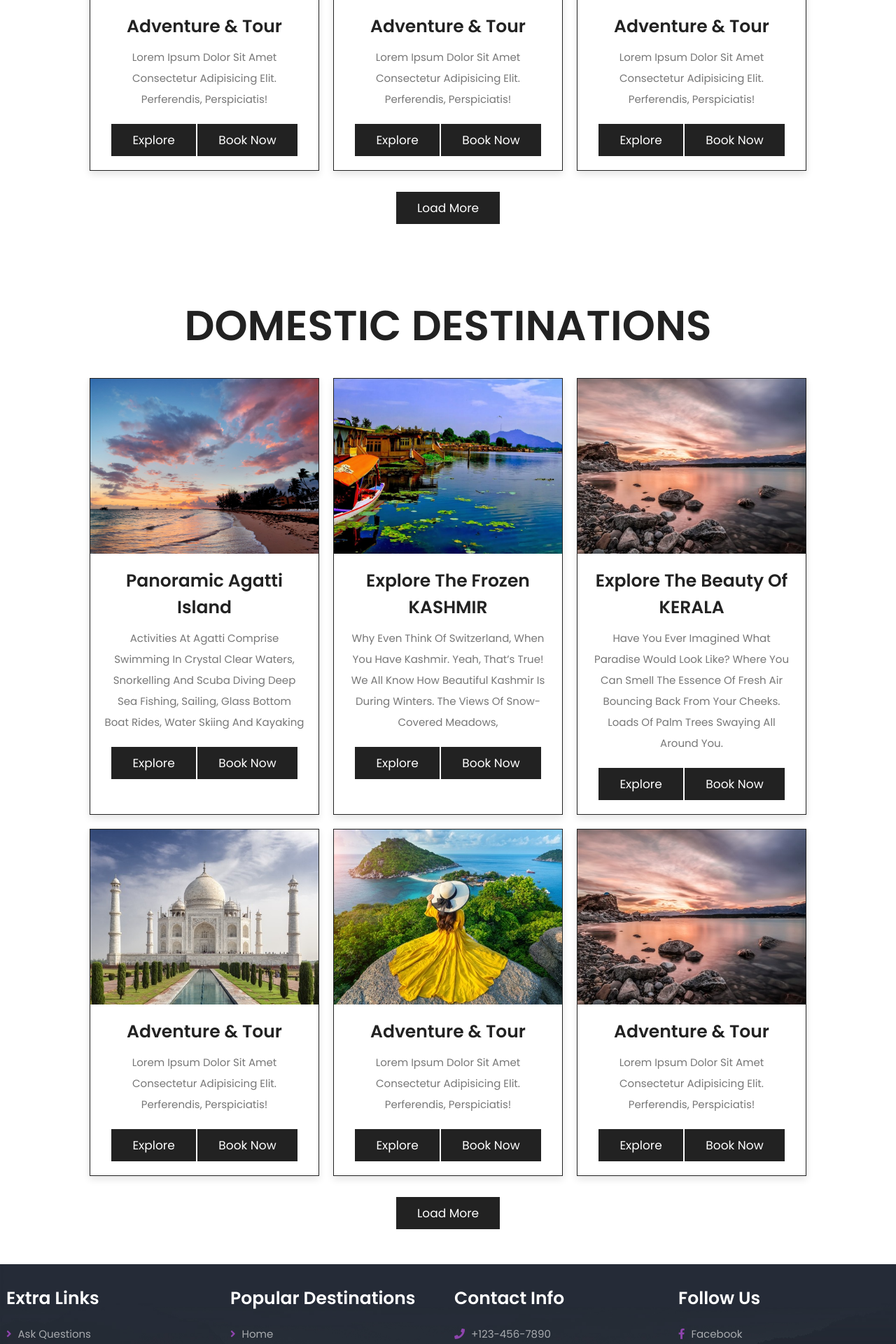
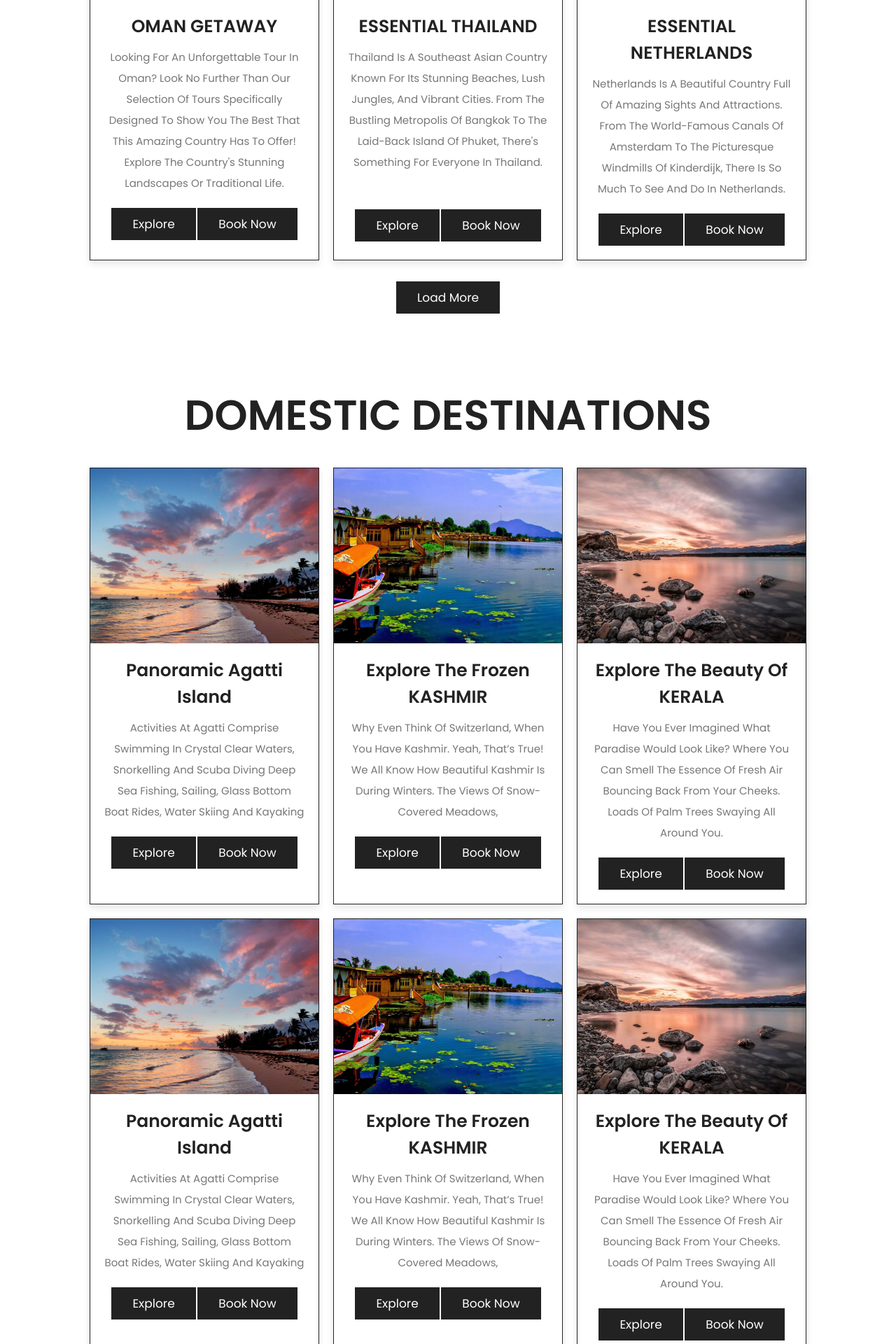
Before and after one commit to Alwyn25/inlandtours, a PHP site: page /package.php in a window 1280 px wide. Shown: the part 1544-3464 px from the top of the page at 70% size. Run offline with PHP 8.4, Linux system fonts and the light colour scheme.

Commit message:
Add files via upload

```diff
--- a/package.php
+++ b/package.php
@@ -92,8 +92,10 @@
             <img src="images/img-1.jpg" alt="">
          </div>
          <div class="content">
-            <h3>adventure & tour</h3>
-            <p>Lorem ipsum dolor sit amet consectetur adipisicing elit. Perferendis, perspiciatis!</p>
+            <h3>OMAN GETAWAY</h3>
+            <p>Looking for an unforgettable tour in Oman? Look no further than our selection of tours specifically designed to show you the best that this amazing country has to offer!
+            explore the country's stunning landscapes or Traditional  life.
+            </p>
             <a href="book.php" class="btn">explore</a>
             <a href="book.php" class="btn">book now</a>
          </div>
@@ -101,11 +103,11 @@
 
       <div class="box">
          <div class="image">
-            <img src="images/img-2.jpg" alt="">
+            <img src="images/thailand.jpg" alt="">
          </div>
          <div class="content">
-            <h3>adventure & tour</h3>
-            <p>Lorem ipsum dolor sit amet consectetur adipisicing elit. Perferendis, perspiciatis!</p>
+            <h3>ESSENTIAL THAILAND</h3>
+            <p>Thailand is a Southeast Asian country known for its stunning beaches, lush jungles, and vibrant cities. From the bustling metropolis of Bangkok to the laid-back island of Phuket, there's something for everyone in Thailand.</p><br><br>
             <a href="book.php" class="btn">explore</a>
             <a href="book.php" class="btn">book now</a>
          </div>
@@ -113,11 +115,11 @@
 
       <div class="box">
          <div class="image">
-            <img src="images/img-3.jpg" alt="">
+            <img src="images\netherlands.webp" alt="">
          </div>
          <div class="content">
-            <h3>adventure & tour</h3>
-            <p>Lorem ipsum dolor sit amet consectetur adipisicing elit. Perferendis, perspiciatis!</p>
+            <h3>ESSENTIAL NETHERLANDS</h3>
+            <p>Netherlands is a beautiful country full of amazing sights and attractions. From the world-famous canals of Amsterdam to the picturesque windmills of Kinderdijk, there is so much to see and do in Netherlands.</p>
             <a href="book.php" class="btn">explore</a>
             <a href="book.php" class="btn">book now</a>
          </div>
@@ -125,11 +127,13 @@
 
       <div class="box">
          <div class="image">
-            <img src="images/img-4.jpg" alt="">
+            <img src="images/img-1.jpg" alt="">
          </div>
          <div class="content">
-            <h3>adventure & tour</h3>
-            <p>Lorem ipsum dolor sit amet consectetur adipisicing elit. Perferendis, perspiciatis!</p>
+            <h3>OMAN GETAWAY</h3>
+            <p>Looking for an unforgettable tour in Oman? Look no further than our selection of tours specifically designed to show you the best that this amazing country has to offer!
+            explore the country's stunning landscapes or Traditional  life.
+            </p>
             <a href="book.php" class="btn">explore</a>
             <a href="book.php" class="btn">book now</a>
          </div>
@@ -137,11 +141,11 @@
 
       <div class="box">
          <div class="image">
-            <img src="images/img-5.jpg" alt="">
+            <img src="images/thailand.jpg" alt="">
          </div>
          <div class="content">
-            <h3>adventure & tour</h3>
-            <p>Lorem ipsum dolor sit amet consectetur adipisicing elit. Perferendis, perspiciatis!</p>
+            <h3>ESSENTIAL THAILAND</h3>
+            <p>Thailand is a Southeast Asian country known for its stunning beaches, lush jungles, and vibrant cities. From the bustling metropolis of Bangkok to the laid-back island of Phuket, there's something for everyone in Thailand.</p><br><br>
             <a href="book.php" class="btn">explore</a>
             <a href="book.php" class="btn">book now</a>
          </div>
@@ -149,11 +153,11 @@
 
       <div class="box">
          <div class="image">
-            <img src="images/img-6.jpg" alt="">
+            <img src="images\netherlands.webp" alt="">
          </div>
          <div class="content">
-            <h3>adventure & tour</h3>
-            <p>Lorem ipsum dolor sit amet consectetur adipisicing elit. Perferendis, perspiciatis!</p>
+            <h3>ESSENTIAL NETHERLANDS</h3>
+            <p>Netherlands is a beautiful country full of amazing sights and attractions. From the world-famous canals of Amsterdam to the picturesque windmills of Kinderdijk, there is so much to see and do in Netherlands.</p>
             <a href="book.php" class="btn">explore</a>
             <a href="book.php" class="btn">book now</a>
          </div>
@@ -161,11 +165,13 @@
 
       <div class="box">
          <div class="image">
-            <img src="images/img-7.jpg" alt="">
+            <img src="images/img-1.jpg" alt="">
          </div>
          <div class="content">
-            <h3>adventure & tour</h3>
-            <p>Lorem ipsum dolor sit amet consectetur adipisicing elit. Perferendis, perspiciatis!</p>
+            <h3>OMAN GETAWAY</h3>
+            <p>Looking for an unforgettable tour in Oman? Look no further than our selection of tours specifically designed to show you the best that this amazing country has to offer!
+            explore the country's stunning landscapes or Traditional  life.
+            </p>
             <a href="book.php" class="btn">explore</a>
             <a href="book.php" class="btn">book now</a>
          </div>
@@ -173,11 +179,11 @@
 
       <div class="box">
          <div class="image">
-            <img src="images/img-8.jpg" alt="">
+            <img src="images/thailand.jpg" alt="">
          </div>
          <div class="content">
-            <h3>adventure & tour</h3>
-            <p>Lorem ipsum dolor sit amet consectetur adipisicing elit. Perferendis, perspiciatis!</p>
+            <h3>ESSENTIAL THAILAND</h3>
+            <p>Thailand is a Southeast Asian country known for its stunning beaches, lush jungles, and vibrant cities. From the bustling metropolis of Bangkok to the laid-back island of Phuket, there's something for everyone in Thailand.</p><br><br>
             <a href="book.php" class="btn">explore</a>
             <a href="book.php" class="btn">book now</a>
          </div>
@@ -185,11 +191,11 @@
 
       <div class="box">
          <div class="image">
-            <img src="images/img-9.jpg" alt="">
+            <img src="images\netherlands.webp" alt="">
          </div>
          <div class="content">
-            <h3>adventure & tour</h3>
-            <p>Lorem ipsum dolor sit amet consectetur adipisicing elit. Perferendis, perspiciatis!</p>
+            <h3>ESSENTIAL NETHERLANDS</h3>
+            <p>Netherlands is a beautiful country full of amazing sights and attractions. From the world-famous canals of Amsterdam to the picturesque windmills of Kinderdijk, there is so much to see and do in Netherlands.</p>
             <a href="book.php" class="btn">explore</a>
             <a href="book.php" class="btn">book now</a>
          </div>
@@ -197,11 +203,13 @@
 
       <div class="box">
          <div class="image">
-            <img src="images/img-10.jpg" alt="">
+            <img src="images/img-1.jpg" alt="">
          </div>
          <div class="content">
-            <h3>adventure & tour</h3>
-            <p>Lorem ipsum dolor sit amet consectetur adipisicing elit. Perferendis, perspiciatis!</p>
+            <h3>OMAN GETAWAY</h3>
+            <p>Looking for an unforgettable tour in Oman? Look no further than our selection of tours specifically designed to show you the best that this amazing country has to offer!
+            explore the country's stunning landscapes or Traditional  life.
+            </p>
             <a href="book.php" class="btn">explore</a>
             <a href="book.php" class="btn">book now</a>
          </div>
@@ -209,11 +217,11 @@
 
       <div class="box">
          <div class="image">
-            <img src="images/img-11.jpg" alt="">
+            <img src="images/thailand.jpg" alt="">
          </div>
          <div class="content">
-            <h3>adventure & tour</h3>
-            <p>Lorem ipsum dolor sit amet consectetur adipisicing elit. Perferendis, perspiciatis!</p>
+            <h3>ESSENTIAL THAILAND</h3>
+            <p>Thailand is a Southeast Asian country known for its stunning beaches, lush jungles, and vibrant cities. From the bustling metropolis of Bangkok to the laid-back island of Phuket, there's something for everyone in Thailand.</p><br><br>
             <a href="book.php" class="btn">explore</a>
             <a href="book.php" class="btn">book now</a>
          </div>
@@ -221,11 +229,35 @@
 
       <div class="box">
          <div class="image">
-            <img src="images/img-12.jpg" alt="">
+            <img src="images\netherlands.webp" alt="">
          </div>
          <div class="content">
-            <h3>adventure & tour</h3>
-            <p>Lorem ipsum dolor sit amet consectetur adipisicing elit. Perferendis, perspiciatis!</p>
+            <h3>ESSENTIAL NETHERLANDS</h3>
+            <p>Netherlands is a beautiful country full of amazing sights and attractions. From the world-famous canals of Amsterdam to the picturesque windmills of Kinderdijk, there is so much to see and do in Netherlands.</p>
+            <a href="book.php" class="btn">explore</a>
+            <a href="book.php" class="btn">book now</a>
+         </div>
+      </div>
+
+      <div class="box">
+         <div class="image">
+            <img src="images/thailand.jpg" alt="">
+         </div>
+         <div class="content">
+            <h3>ESSENTIAL THAILAND</h3>
+            <p>Thailand is a Southeast Asian country known for its stunning beaches, lush jungles, and vibrant cities. From the bustling metropolis of Bangkok to the laid-back island of Phuket, there's something for everyone in Thailand.</p><br><br>
+            <a href="book.php" class="btn">explore</a>
+            <a href="book.php" class="btn">book now</a>
+         </div>
+      </div>
+
+      <div class="box">
+         <div class="image">
+            <img src="images\netherlands.webp" alt="">
+         </div>
+         <div class="content">
+            <h3>ESSENTIAL NETHERLANDS</h3>
+            <p>Netherlands is a beautiful country full of amazing sights and attractions. From the world-famous canals of Amsterdam to the picturesque windmills of Kinderdijk, there is so much to see and do in Netherlands.</p>
             <a href="book.php" class="btn">explore</a>
             <a href="book.php" class="btn">book now</a>
          </div>
@@ -284,11 +316,13 @@
 
       <div class="box">
          <div class="image">
-            <img src="images/img-1.jpg" alt="">
+            <img src="images\lakshadweep.jpg" alt="">
          </div>
          <div class="content">
-            <h3>adventure & tour</h3>
-            <p>Lorem ipsum dolor sit amet consectetur adipisicing elit. Perferendis, perspiciatis!</p>
+            <h3>Panoramic agatti island</h3></h3>
+            <p> Activities at Agatti comprise swimming in crystal clear waters,
+               snorkelling and scuba diving Deep Sea Fishing, sailing, glass bottom
+               boat rides, water skiing and kayaking </i></p>
             <a href="book.php" class="btn">explore</a>
             <a href="book.php" class="btn">book now</a>
          </div>
@@ -296,11 +330,11 @@
 
       <div class="box">
          <div class="image">
-            <img src="images/img-2.jpg" alt="">
+            <img src="images/kashmir.jpg" alt="">
          </div>
          <div class="content">
-            <h3>adventure & tour</h3>
-            <p>Lorem ipsum dolor sit amet consectetur adipisicing elit. Perferendis, perspiciatis!</p>
+            <h3>Explore the Frozen KASHMIR</h3>
+            <p>Why even think of Switzerland, when you have Kashmir. Yeah, that’s true! We all know how beautiful Kashmir is during winters. The views of snow-covered meadows,</p>
             <a href="book.php" class="btn">explore</a>
             <a href="book.php" class="btn">book now</a>
          </div>
@@ -311,8 +345,8 @@
             <img src="images/img-3.jpg" alt="">
          </div>
          <div class="content">
-            <h3>adventure & tour</h3>
-            <p>Lorem ipsum dolor sit amet consectetur adipisicing elit. Perferendis, perspiciatis!</p>
+            <h3>Explore the beauty of KERALA</h3>
+            <p>Have you ever imagined what Paradise would look like? Where you can smell the essence of fresh air bouncing back from your cheeks. Loads of palm trees swaying all around you. </p>
             <a href="book.php" class="btn">explore</a>
             <a href="book.php" class="btn">book now</a>
          </div>
@@ -320,11 +354,13 @@
 
       <div class="box">
          <div class="image">
-            <img src="images/img-4.jpg" alt="">
+            <img src="images\lakshadweep.jpg" alt="">
          </div>
          <div class="content">
-            <h3>adventure & tour</h3>
-            <p>Lorem ipsum dolor sit amet consectetur adipisicing elit. Perferendis, perspiciatis!</p>
+            <h3>Panoramic agatti island</h3></h3>
+            <p> Activities at Agatti comprise swimming in crystal clear waters,
+               snorkelling and scuba diving Deep Sea Fishing, sailing, glass bottom
+               boat rides, water skiing and kayaking </i></p>
             <a href="book.php" class="btn">explore</a>
             <a href="book.php" class="btn">book now</a>
          </div>
@@ -332,11 +368,11 @@
 
       <div class="box">
          <div class="image">
-            <img src="images/img-5.jpg" alt="">
+            <img src="images/kashmir.jpg" alt="">
          </div>
          <div class="content">
-            <h3>adventure & tour</h3>
-            <p>Lorem ipsum dolor sit amet consectetur adipisicing elit. Perferendis, perspiciatis!</p>
+            <h3>Explore the Frozen KASHMIR</h3>
+            <p>Why even think of Switzerland, when you have Kashmir. Yeah, that’s true! We all know how beautiful Kashmir is during winters. The views of snow-covered meadows,</p>
             <a href="book.php" class="btn">explore</a>
             <a href="book.php" class="btn">book now</a>
          </div>
@@ -344,11 +380,11 @@
 
       <div class="box">
          <div class="image">
-            <img src="images/img-6.jpg" alt="">
+            <img src="images/img-3.jpg" alt="">
          </div>
          <div class="content">
-            <h3>adventure & tour</h3>
-            <p>Lorem ipsum dolor sit amet consectetur adipisicing elit. Perferendis, perspiciatis!</p>
+            <h3>Explore the beauty of KERALA</h3>
+            <p>Have you ever imagined what Paradise would look like? Where you can smell the essence of fresh air bouncing back from your cheeks. Loads of palm trees swaying all around you. </p>
             <a href="book.php" class="btn">explore</a>
             <a href="book.php" class="btn">book now</a>
          </div>
@@ -356,11 +392,13 @@
 
       <div class="box">
          <div class="image">
-            <img src="images/img-7.jpg" alt="">
+            <img src="images\lakshadweep.jpg" alt="">
          </div>
          <div class="content">
-            <h3>adventure & tour</h3>
-            <p>Lorem ipsum dolor sit amet consectetur adipisicing elit. Perferendis, perspiciatis!</p>
+            <h3>Panoramic agatti island</h3></h3>
+            <p> Activities at Agatti comprise swimming in crystal clear waters,
+               snorkelling and scuba diving Deep Sea Fishing, sailing, glass bottom
+               boat rides, water skiing and kayaking </i></p>
             <a href="book.php" class="btn">explore</a>
             <a href="book.php" class="btn">book now</a>
          </div>
@@ -368,11 +406,11 @@
 
       <div class="box">
          <div class="image">
-            <img src="images/img-8.jpg" alt="">
+            <img src="images/kashmir.jpg" alt="">
          </div>
          <div class="content">
-            <h3>adventure & tour</h3>
-            <p>Lorem ipsum dolor sit amet consectetur adipisicing elit. Perferendis, perspiciatis!</p>
+            <h3>Explore the Frozen KASHMIR</h3>
+            <p>Why even think of Switzerland, when you have Kashmir. Yeah, that’s true! We all know how beautiful Kashmir is during winters. The views of snow-covered meadows,</p>
             <a href="book.php" class="btn">explore</a>
             <a href="book.php" class="btn">book now</a>
          </div>
@@ -380,11 +418,11 @@
 
       <div class="box">
          <div class="image">
-            <img src="images/img-9.jpg" alt="">
+            <img src="images/img-3.jpg" alt="">
          </div>
          <div class="content">
-            <h3>adventure & tour</h3>
-            <p>Lorem ipsum dolor sit amet consectetur adipisicing elit. Perferendis, perspiciatis!</p>
+            <h3>Explore the beauty of KERALA</h3>
+            <p>Have you ever imagined what Paradise would look like? Where you can smell the essence of fresh air bouncing back from your cheeks. Loads of palm trees swaying all around you. </p>
             <a href="book.php" class="btn">explore</a>
             <a href="book.php" class="btn">book now</a>
          </div>
@@ -392,11 +430,13 @@
 
       <div class="box">
          <div class="image">
-            <img src="images/img-10.jpg" alt="">
+            <img src="images\lakshadweep.jpg" alt="">
          </div>
          <div class="content">
-            <h3>adventure & tour</h3>
-            <p>Lorem ipsum dolor sit amet consectetur adipisicing elit. Perferendis, perspiciatis!</p>
+            <h3>Panoramic agatti island</h3></h3>
+            <p> Activities at Agatti comprise swimming in crystal clear waters,
+               snorkelling and scuba diving Deep Sea Fishing, sailing, glass bottom
+               boat rides, water skiing and kayaking </i></p>
             <a href="book.php" class="btn">explore</a>
             <a href="book.php" class="btn">book now</a>
          </div>
@@ -404,11 +444,11 @@
 
       <div class="box">
          <div class="image">
-            <img src="images/img-11.jpg" alt="">
+            <img src="images/kashmir.jpg" alt="">
          </div>
          <div class="content">
-            <h3>adventure & tour</h3>
-            <p>Lorem ipsum dolor sit amet consectetur adipisicing elit. Perferendis, perspiciatis!</p>
+            <h3>Explore the Frozen KASHMIR</h3>
+            <p>Why even think of Switzerland, when you have Kashmir. Yeah, that’s true! We all know how beautiful Kashmir is during winters. The views of snow-covered meadows,</p>
             <a href="book.php" class="btn">explore</a>
             <a href="book.php" class="btn">book now</a>
          </div>
@@ -416,11 +456,11 @@
 
       <div class="box">
          <div class="image">
-            <img src="images/img-12.jpg" alt="">
+            <img src="images/img-3.jpg" alt="">
          </div>
          <div class="content">
-            <h3>adventure & tour</h3>
-            <p>Lorem ipsum dolor sit amet consectetur adipisicing elit. Perferendis, perspiciatis!</p>
+            <h3>Explore the beauty of KERALA</h3>
+            <p>Have you ever imagined what Paradise would look like? Where you can smell the essence of fresh air bouncing back from your cheeks. Loads of palm trees swaying all around you. </p>
             <a href="book.php" class="btn">explore</a>
             <a href="book.php" class="btn">book now</a>
          </div>
```
